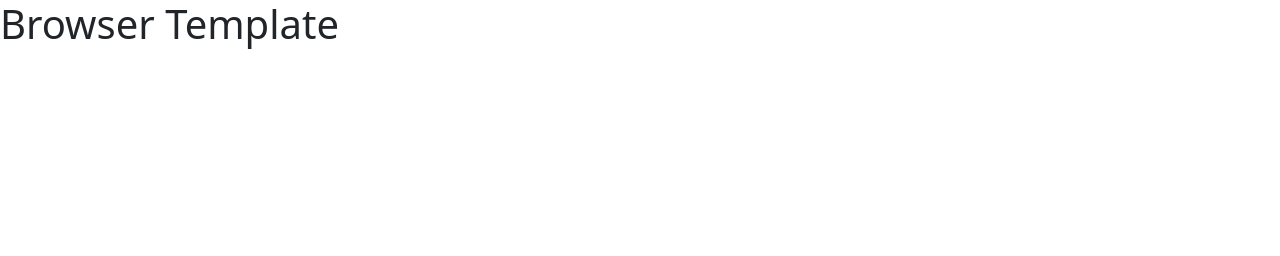
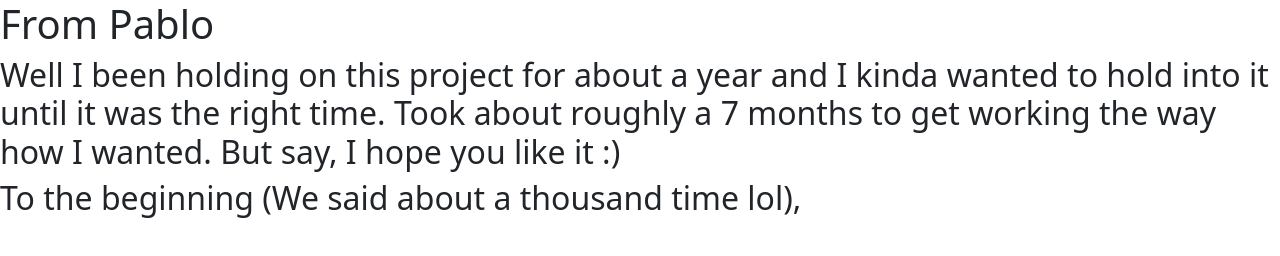
Before and after one commit to Pmhdz/idk-client, a website built with webpack: page index.html in a window 1280 px wide. Built offline with nearby package versions, Linux system fonts and the light colour scheme.

Commit message:
1st edits

```diff
--- /dev/null
+++ b/idk.scss
@@ -0,0 +1,3 @@
+.h1 {
+  border-color: aqua;
+}
--- a/.index.html
+++ b/index.html
@@ -12,6 +12,10 @@
       <script src="public/application.js" type="text/javascript" charset="utf-8" defer></script>
     </head>
     <body>
-      <h1>Browser Template</h1>
+      <h1>From Pablo </h1>
+      <h2>
+        Well I been holding on this project for about a year and I kinda wanted to hold into it until it was the right time. Took about roughly a 7 months to get working the way how I wanted. But say, I hope you like it :)
+      </h2>
+      <h2> To the beginning (We said about a thousand time lol),</h2>
     </body>
 </html>
```
Also changed, not shown: 1 other file.
